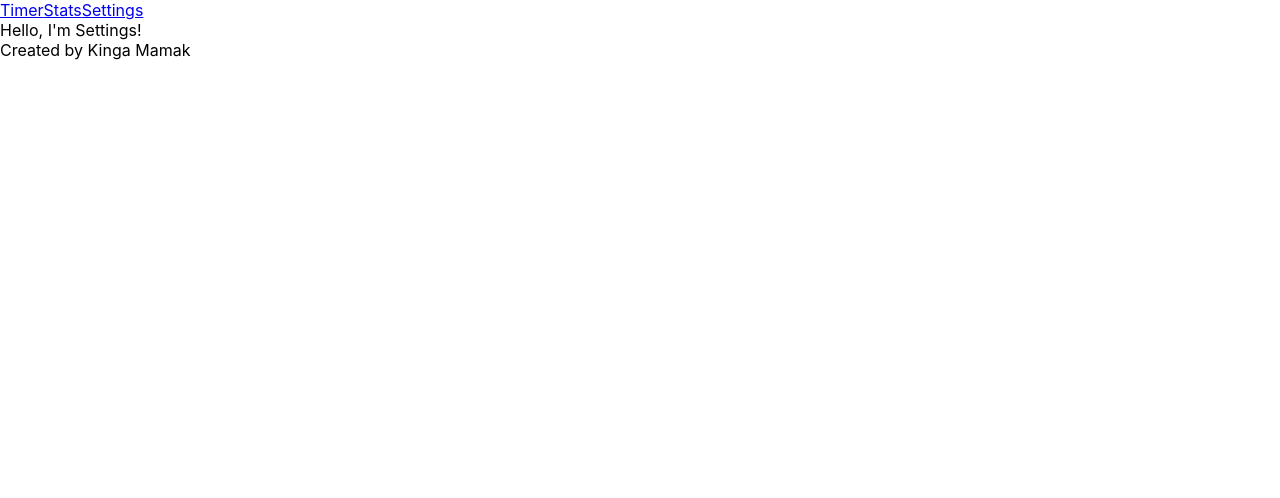
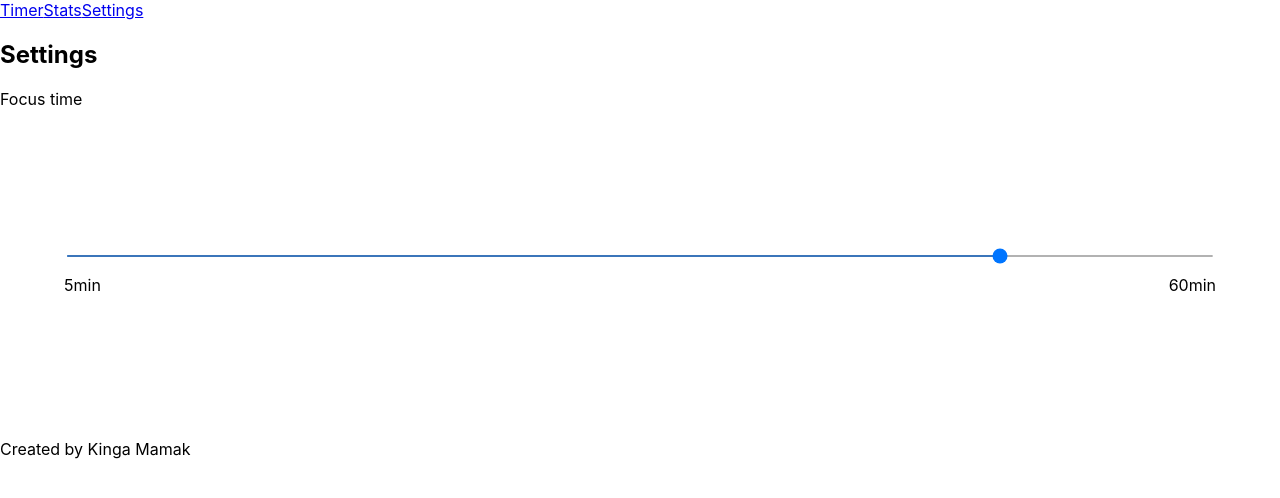
Before and after one commit to kingam280/productivity-counter, a React (Create React App) app: page /settings in a window 1280 px wide. Shown: the top 498 px of the page. Built offline with nearby package versions, Linux system fonts and the light colour scheme.

Commit message:
Add setting option for changing focus time

```diff
--- a/src/components/App.js
+++ b/src/components/App.js
@@ -1,4 +1,4 @@
-import React from 'react';
+import React, { useState } from 'react';
 import {
   BrowserRouter as Router,
   Switch,
@@ -13,22 +13,31 @@ import NotFound from './NotFound'
 import '../styles/App.css';
 
 function App() {
+  const [focusTime, setFocusTime] = useState(50)
+
+  const handleFocusTimeChange = (focusTime) => {
+    setFocusTime(focusTime)
+  }
+
   return (
     <Router>
       <div className="App">
         <Menu />
         <Switch>
           <Route exact path="/">
-            <Timer startTime={5}/>
+            <Timer startTime={focusTime}/>
           </Route>
           <Route path="/timer">
-            <Timer startTime={5}/>
+            <Timer startTime={focusTime}/>
           </Route>
           <Route path="/stats">
             <Stats />
           </Route>
           <Route path="/settings">
-            <Settings />
+            <Settings
+            handleFocusTimeChange={handleFocusTimeChange}
+            focus={focusTime}
+            />
           </Route>
           <Route>
             <NotFound />
--- a/src/components/Settings.js
+++ b/src/components/Settings.js
@@ -1,10 +1,29 @@
-import React from 'react';
+import React, { useRef } from 'react';
+import '../styles/Settings.css';
 
-export default function Settings() {
+export default function Settings({handleFocusTimeChange, focus}) {
+    const focusTime = useRef(focus)
 
     return (
       <div className="App">
-        Hello, I'm Settings!
+        <h2>Settings</h2>
+        <p>Focus time</p>
+        <div className="slider-container">
+          <input
+            className="slider-input"
+            type="range"
+            id="focus"
+            min="5"
+            max="60"
+            step="5"
+            ref={focusTime}
+            value={focus}
+            onChange={() => handleFocusTimeChange(focusTime.current.value)}
+          />
+          <p className="slider-label">5min</p>
+          <p className="slider-label">60min</p>
+        </div>
+
       </div>
     );
   }
--- /dev/null
+++ b/src/styles/Settings.css
@@ -0,0 +1,17 @@
+.slider-container {
+  display: flex;
+  flex-wrap: wrap;
+  justify-content: space-between;
+  width: 90%;
+  margin: 0 auto;
+  padding: 10% 0;
+}
+
+.slider-input {
+  display: block;
+  width: 100%;
+  height: 2px;
+}
+
+/* .slider-label {
+} */
```
